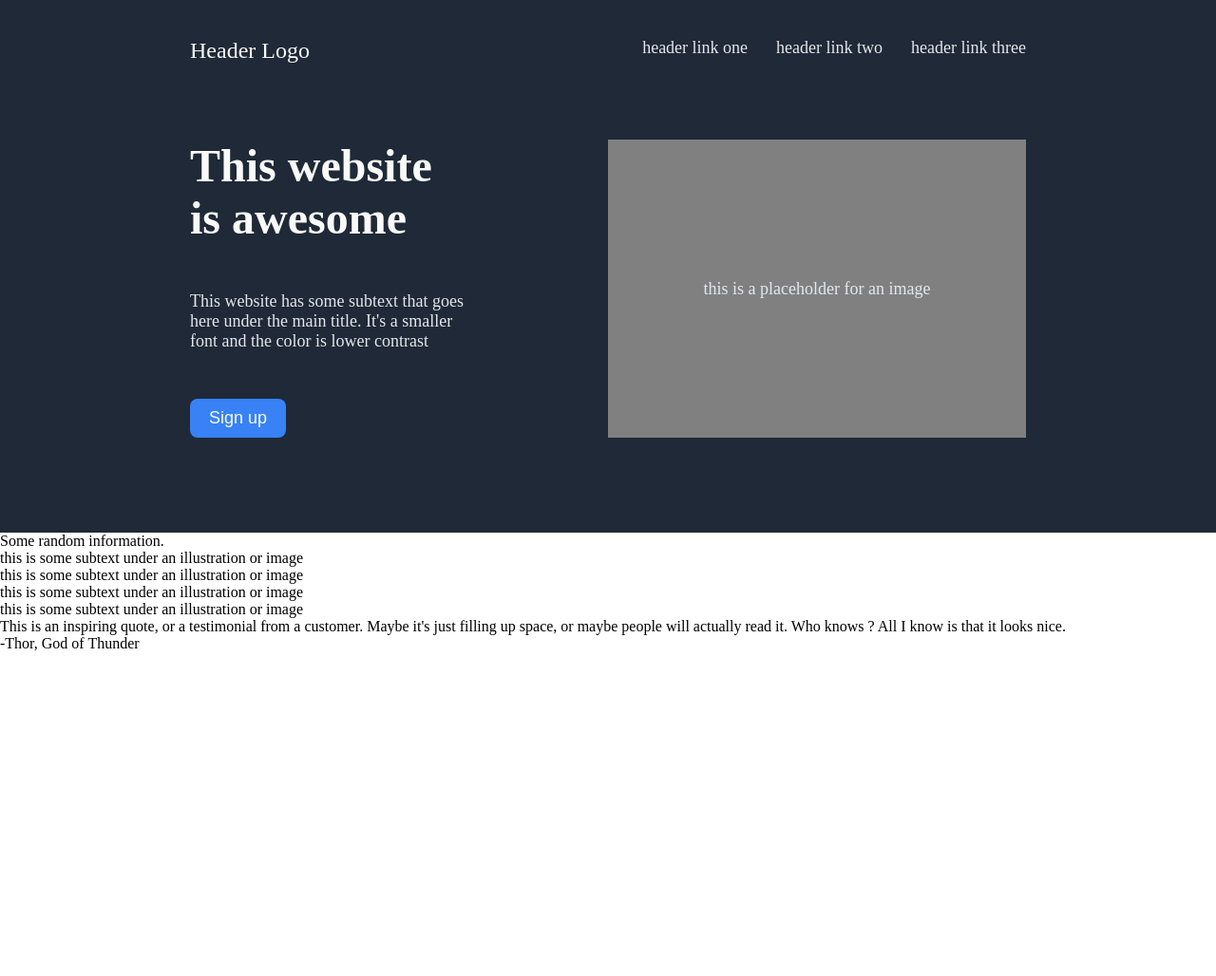
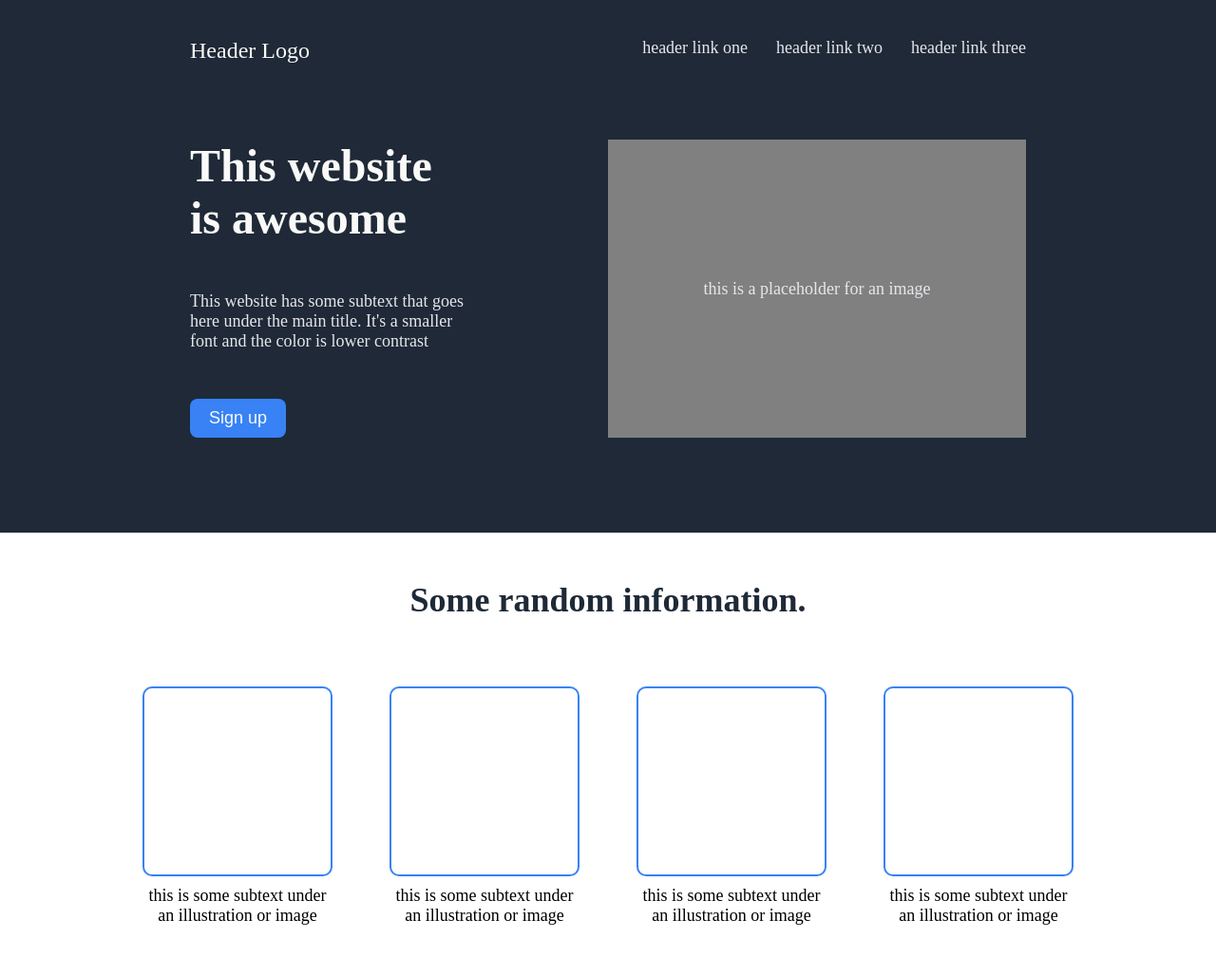
Before and after one commit to michaelbocquel/landing-page, a plain HTML site: page index.html in a window 1280 px wide. Shown: the top 1028 px of the page at 95% size. Before the commit the page ends 800 px from the top, so only its background shows below. Drawn offline with Linux system fonts and the light colour scheme.

Commit message:
Style info and quote divs

```diff
--- a/style.css
+++ b/style.css
@@ -86,3 +86,58 @@
 .hero-main p {
 	padding-bottom: 50px;
 }
+
+.info {
+	padding: 30px 0 50px;
+}
+
+.info-title {
+	font-size: 36px;
+	font-weight: bold;
+	color: var(--gray);
+	text-align: center;
+	padding: 20px;
+}
+
+.info-content {
+	display: flex;
+	justify-content: center;
+}
+
+.info-content-wrapper {
+	padding: 50px 30px;
+}
+
+.info-content-img {
+	width: 200px;
+	height: 200px;
+	border: 2px solid var(--blue);
+	border-radius: 10px;
+	margin-bottom: 10px;
+}
+
+.info-content-text {
+	width: 200px;
+	text-align: center;
+	font-size: 18px;
+}
+
+.quote {
+	background-color: var(--fadedwhite);
+	padding: 100px 500px;
+}
+
+.quote-text {
+	font-size: 36px;
+	font-weight: light;
+	font-style: italic;
+	color: var(--gray);
+	padding-bottom: 20px;
+}
+
+.quote-author {
+	font-size: 18px;
+	font-weight: bolder;
+	color: var(--gray);
+	text-align: right;
+}
```
